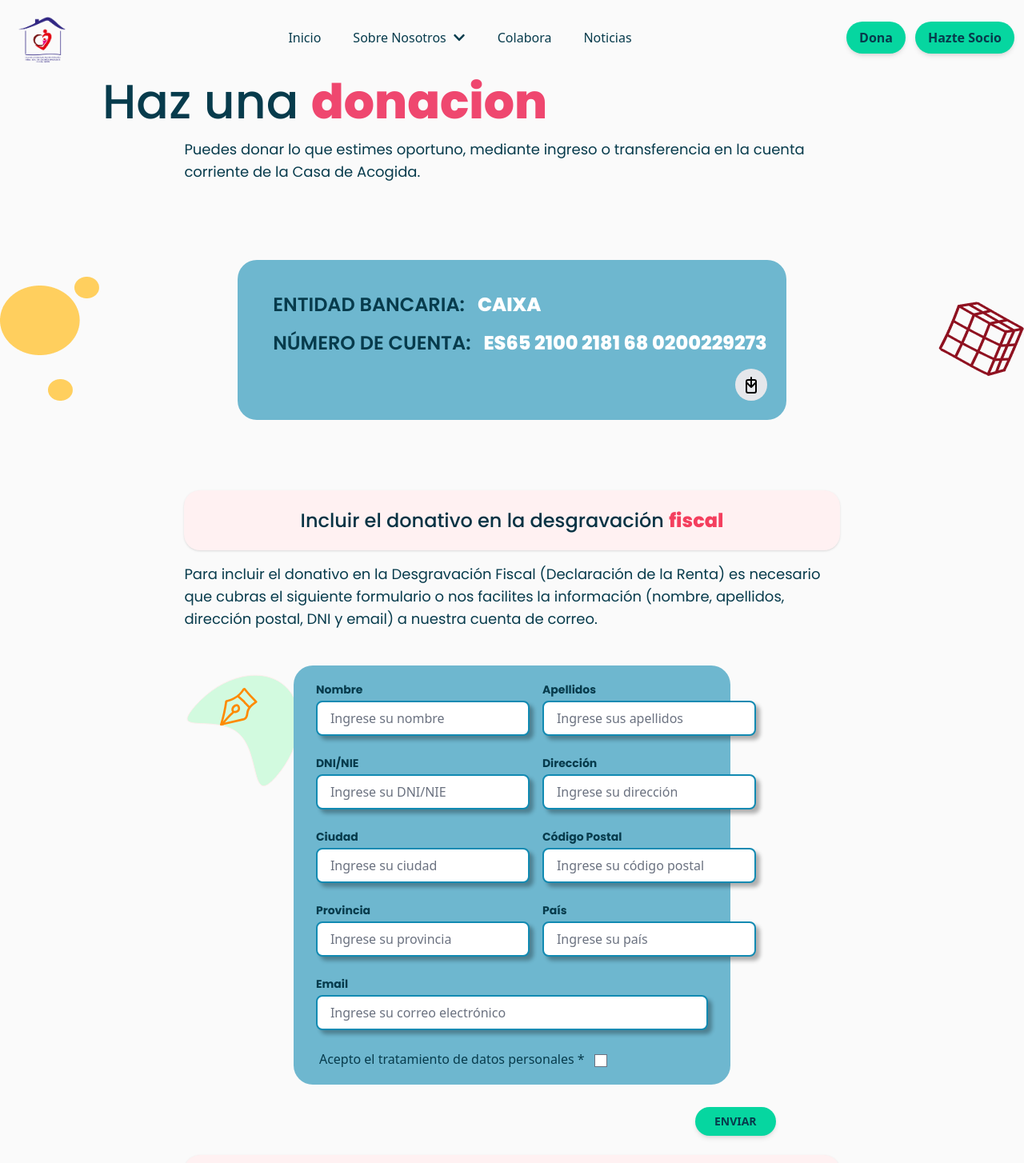
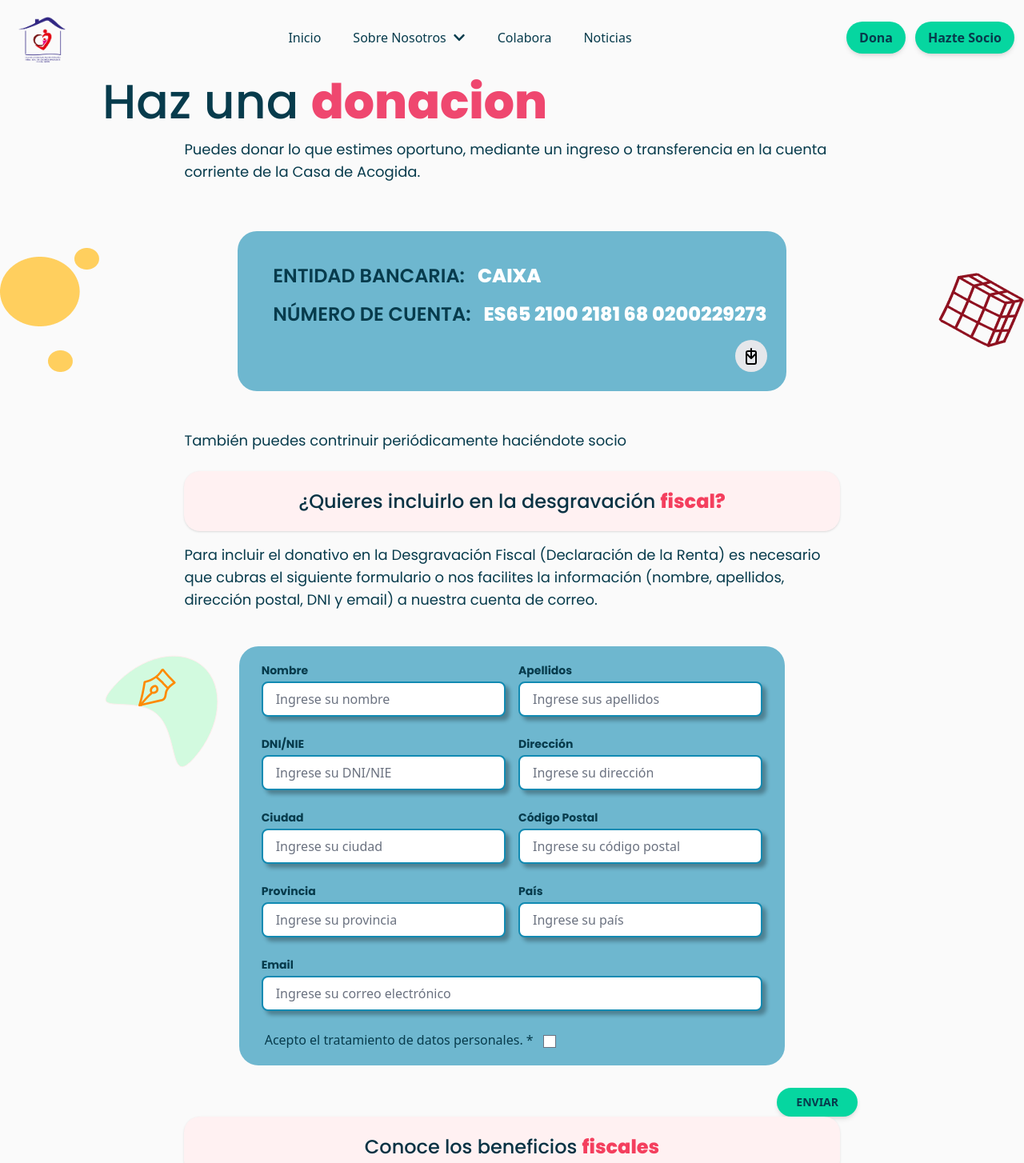
Before and after one commit to vallefarinha/front-casa, a React (Vite) app: page /partnership in a window 1280 px wide. Shown: the top 1454 px of the page at 80% size. Built offline with nearby package versions, Linux system fonts and the light colour scheme.

Commit message:
title form formated

```diff
--- a/src/components/cards/ColaborateCard/DonationCard.jsx
+++ b/src/components/cards/ColaborateCard/DonationCard.jsx
@@ -6,7 +6,7 @@ import cubicImage from "../../../assets/images/cubic.png";
 
 const DonationCard = () => {
   return (
-    <div className=" flex items-center justify-center pt-16 pb-16 ">
+    <div className=" flex items-center justify-center pt-7 pb-7 ">
        <img
       className="absolute left-0 top-150 z-100"
       src={yellowCircle}
--- a/src/components/form/PersonalDataCheck.jsx
+++ b/src/components/form/PersonalDataCheck.jsx
@@ -7,7 +7,7 @@ const PersonalDataCheck = () => {
           <a
             href="#personal_data"
             className="hover:text-gray-500 transition-opacity">
-             tratamiento de datos personales *
+             tratamiento de datos personales. *
           </a>
         </label>
         <input
--- a/src/components/form/Tax.jsx
+++ b/src/components/form/Tax.jsx
@@ -5,9 +5,11 @@ import TitleForm from './TitleForm';
 
 const Tax = () => {
   return (
-    <div className="flex flex-col items-center mx-auto mt-6 mb-4">
+    <div className="flex flex-col items-center mx-auto">
         <TitleForm wordBlue="Conoce los beneficios " wordPink="fiscales" textAlign="center" />
+        <div className="w-[80%] mx-auto">
         <TaxText/>
+        </div>
     </div>
   )
 }
--- a/src/components/form/formBlue.jsx
+++ b/src/components/form/formBlue.jsx
@@ -9,15 +9,15 @@ const FormBlue = () => {
       <div className="relative w-2/3 h-1/2 flex flex-wrap mt-5 mb-1 bg-bgColorForm rounded-3xl">
         <div className="w-full p-5 z-15">
           <div className="flex flex-col lg:flex-row z-15">
-            <BoxBlue titleBox="Nombre *" name="name" squareBlue="Ingrese su nombre" type="text" />
-            <BoxBlue titleBox="Apellidos *" name="secondname" squareBlue="Ingrese sus apellidos" type="text" />
+            <BoxBlue titleBox="Nombre" name="name" squareBlue="Ingrese su nombre" type="text" />
+            <BoxBlue titleBox="Apellidos" name="secondname" squareBlue="Ingrese sus apellidos" type="text" />
           </div>
           <div className="flex flex-col lg:flex-row">
-            <BoxBlue titleBox="DNI/NIE *" name="dni" squareBlue="Ingrese su DNI/NIE" type="text" pattern="^([0-9]{8}[A-Za-z]|[XYZ][0-9]{7}[A-Za-z])$" />
+            <BoxBlue titleBox="DNI/NIE" name="dni" squareBlue="Ingrese su DNI/NIE" type="text" pattern="^([0-9]{8}[A-Za-z]|[XYZ][0-9]{7}[A-Za-z])$" />
             <BoxBlue titleBox="Teléfono" name="phone" squareBlue="Ingrese su número de teléfono" type="text" pattern="^[0-9]{9}$" />
           </div>
           <div className="flex flex-col lg:flex-row">
-            <BoxBlue titleBox="Email *" name="email" squareBlue="Ingrese su correo electrónico" type="email" />
+            <BoxBlue titleBox="Email" name="email" squareBlue="Ingrese su correo electrónico" type="email" />
             <BoxBlue titleBox="Dirección" name="address" squareBlue="Ingrese su dirección" type="text" />
           </div>
           <div className="flex flex-col lg:flex-row z-10" >
--- a/src/pages/Collaborate.jsx
+++ b/src/pages/Collaborate.jsx
@@ -46,14 +46,21 @@ function Collaborate() {
       <div className="w-[80%] mx-auto">
           <RegularText30
                  text={
-					"Puedes donar lo que estimes oportuno, mediante ingreso o transferencia en la cuenta 	corriente de la Casa de Acogida."
+					"Puedes donar lo que estimes oportuno, mediante un ingreso o transferencia en la cuenta 	corriente de la Casa de Acogida."
 				 }></RegularText30>
         </div>
 
       <DonationCard></DonationCard>
 
-      <div className="flex flex-col items-center justify-center mt-5 mb-1">
-            <TitleForm wordBlue="Incluir el donativo en la desgravación" wordPink="fiscal" textAlign="center" />
+      <div className="w-[80%] mx-auto">
+      <RegularText30
+                 text={
+                  "También puedes contrinuir periódicamente haciéndote socio"}
+				 ></RegularText30>
+        </div>
+
+        <div className="flex flex-col items-center mx-auto">
+            <TitleForm wordBlue=" ¿Quieres incluirlo en la desgravación" wordPink="fiscal?" textAlign="center" />
       </div>
       <div className="w-[80%] mx-auto">
           <RegularText30
@@ -62,30 +69,15 @@ function Collaborate() {
 				 ></RegularText30>
         </div>
 
-      <div className="w-[80%] mx-auto">
+
         <img src={penform} alt="penForm" className="absolute z-0" />
         <form ref={refForm} onSubmit={handleSubmit}>
           <TaxForm></TaxForm>
           <SendButtonForm />
         </form>
-      </div>
-      <Tax />
 
 
-      {/* <TitleForm   wordBlue="¿Cuánto quieres"  wordPink="aportar?"  textAlign="center"  />
-      <div className=" flex justify-center items-center">
-        <div className="flex flex-col justify-center">
-          <ColaboraRegularText
-            wordone={"Contribuye de forma periódica con una aportación. "}
-          />
-          <ColaboraRegularText
-            wordone={"Envíanos datos"}
-            wordtwo={"usando este formulario. "}
-          />
-        </div>
-      </div> */}
-
-
+      <Tax />
 
 
 
@@ -94,6 +86,7 @@ function Collaborate() {
         <img src={octagon} alt="octagono" />
       </div>
 
+
       <Legislation></Legislation>
     </div>
   );
--- a/src/pages/PartnerForm.jsx
+++ b/src/pages/PartnerForm.jsx
@@ -10,6 +10,7 @@ import SendButtonForm from "../components/form/SendButtonForm";
 import SimpleAlert from '../components/alerts/SimpleAlert';
 import Legislation from "../components/form/Legislation";
 import Tax from '../components/form/Tax';
+import TitleForm from '../components/form/TitleForm';
 
 function PartnerForm() {
   const refForm = useRef();
@@ -35,6 +36,8 @@ function PartnerForm() {
                 <DonationOption />
                 <SendButtonForm />
             </form>
+
+
                 <Tax />
                 <Legislation/>
           </div>
```
